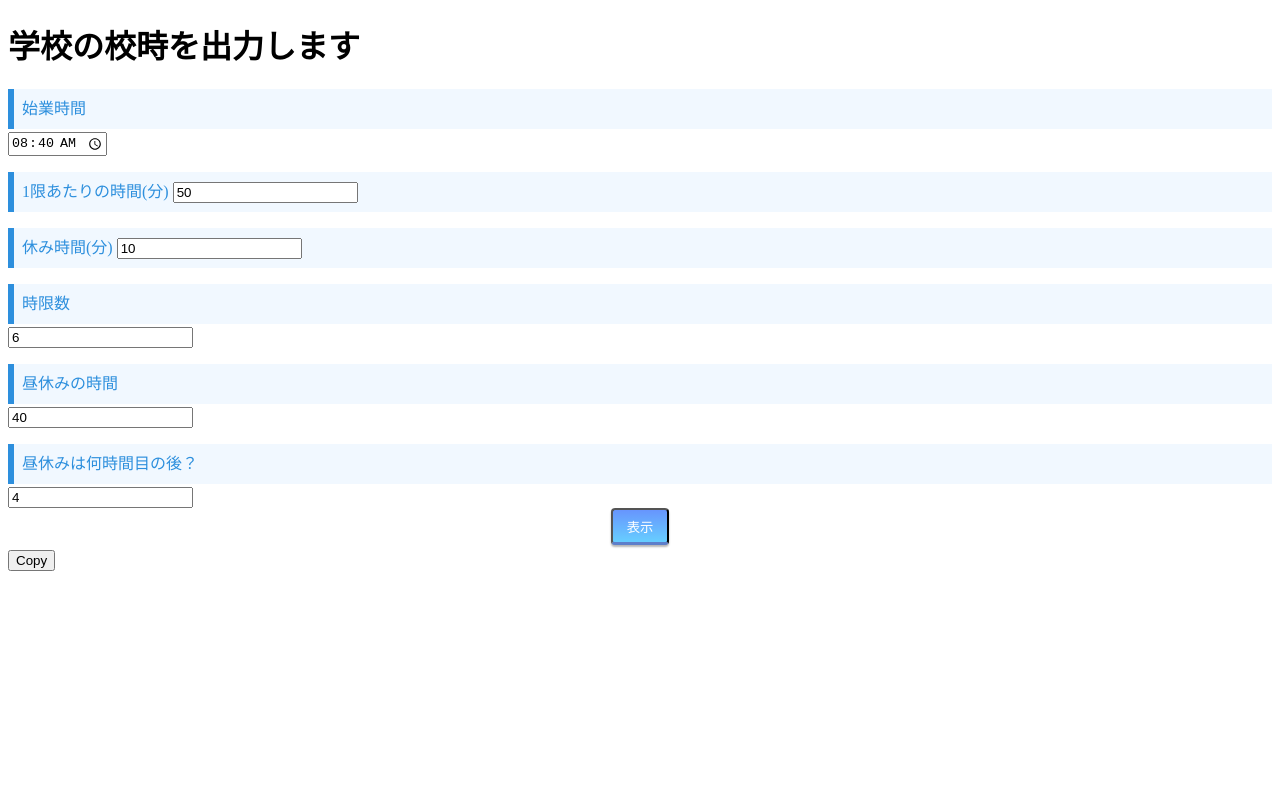
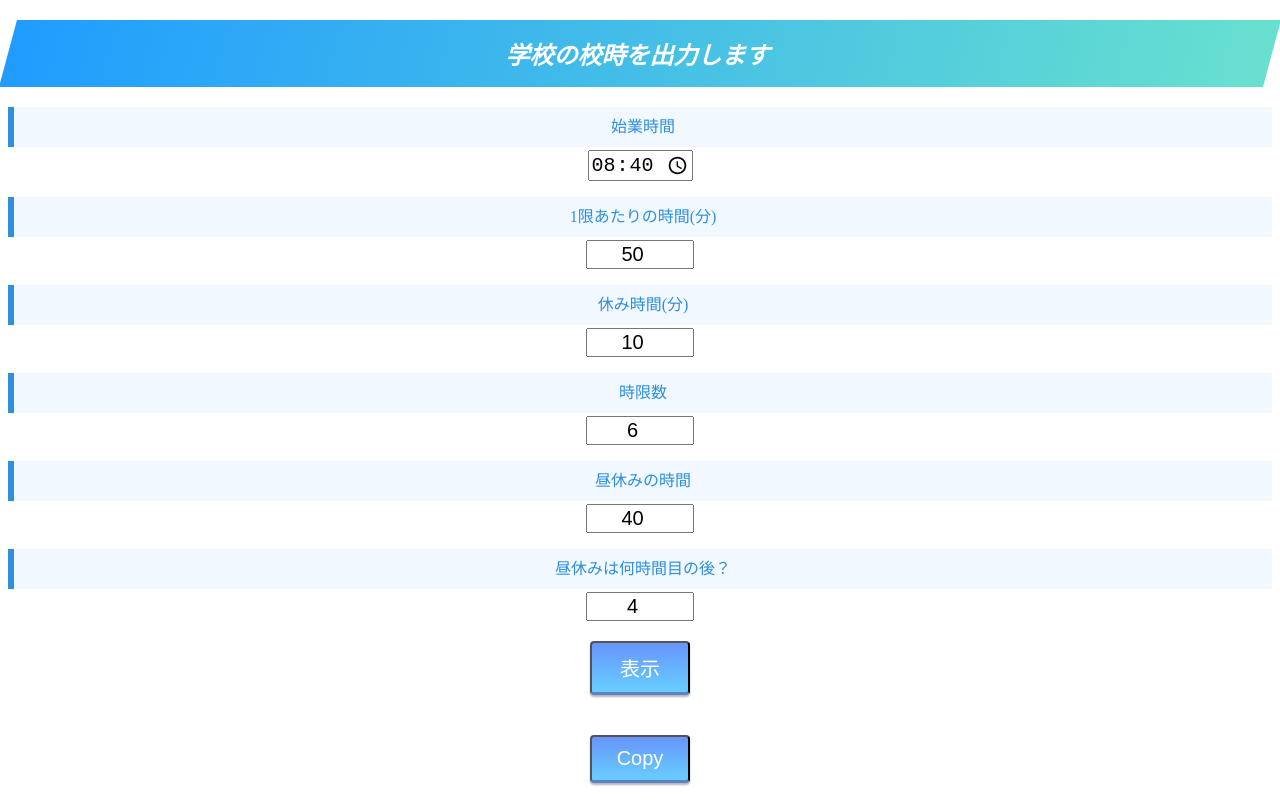
Before and after one commit to takuto1014/School-Time, a plain HTML site: page index.html in a window 1280 px wide. Drawn offline with Linux system fonts and the light colour scheme.

Commit message:
Add files via upload

```diff
--- a/index.html
+++ b/index.html
@@ -9,12 +9,13 @@
 </head>
 <body>
     <div id="contents">
-        <h1>学校の校時を出力します</h1>
+        <center>
+            <h2>学校の校時を出力します</h2>
             <p class="heading">始業時間</p>
             <input type="time" id="start_time" value="08:40">
-        <p class="heading">1限あたりの時間(分)</ｐ>
+            <p class="heading">1限あたりの時間(分)</p>
             <input type="number" id="class_time" value=50>
-        <p class="heading">休み時間(分)</ｐ>
+            <p class="heading">休み時間(分)</p>
             <input type="number" id="break_time" value=10>
 
             <!-- <select name="sources" id="break_time" class="custom-select sources" placeholder="Source Type">
@@ -28,10 +29,11 @@
             <input type="number" id="lunch_time" value=40>
             <p class="heading">昼休みは何時間目の後？</p>
             <input type="number" id="lunch_number" value="4"><br>
-        <center><input id="button1" type="button" value="表示" class="btn-gradient-3d-simple button1"><br></center>
+            <input id="button1" type="button" value="表示" class="btn-gradient-3d-simple button1"><br>
             <!-- <textarea readonly id="result" ></textarea> -->
             <div id="result"></div>
-        <input type="button" id="button1" value="Copy">
+            <input type="button" id="button1" class="btn-gradient-3d-simple button1" value="Copy">
+        </center>
     <script type="text/javascript" src="index.js"></script>
 </body>
 </html>
--- a/style.css
+++ b/style.css
@@ -24,5 +24,21 @@
     box-shadow: 0px 0px 1px rgba(0, 0, 0, 0.2);
     border-bottom: none;
     }
-.button1{margin-bottom: 5px;}
-.button2{margin-bottom: 50px;}
+.button1{margin: 20px;}
+.button2{margin: 20px;}
+
+input {
+    width: 100px;
+    font-size: 20px;
+    text-align: center;
+}
+
+h2 {
+    padding: 1rem 3rem;
+    -webkit-transform: skew(-15deg);
+    transform: skew(-15deg);
+    color: #fff;
+    background-image: -webkit-gradient(linear, left top, right top, from(#209cff), to(#68e0cf));
+    background-image: -webkit-linear-gradient(left, #209cff 0%, #68e0cf 100%);
+    background-image: linear-gradient(to right, #209cff 0%, #68e0cf 100%);
+}
```
Lines whose indentation alone changed are shown as unchanged.
